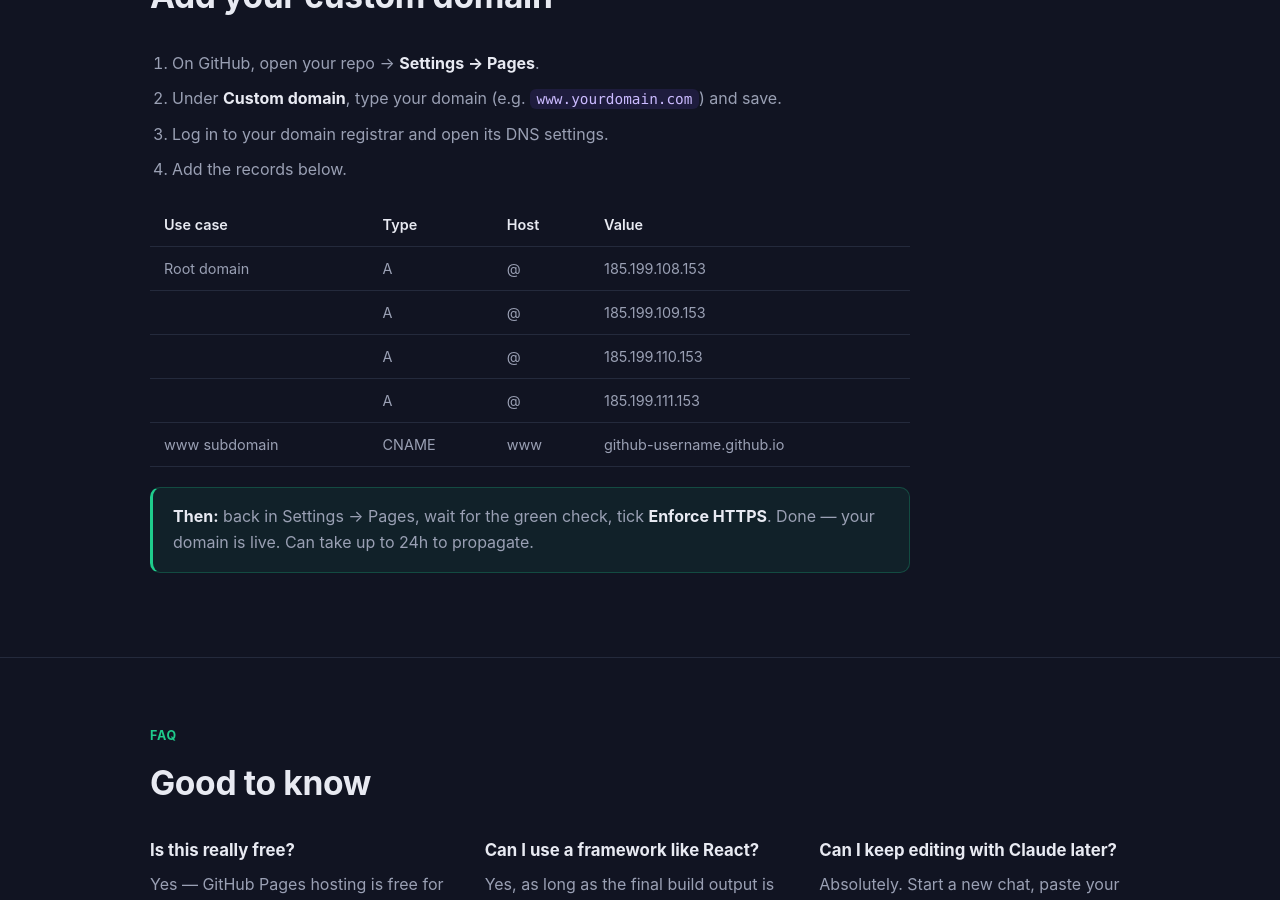
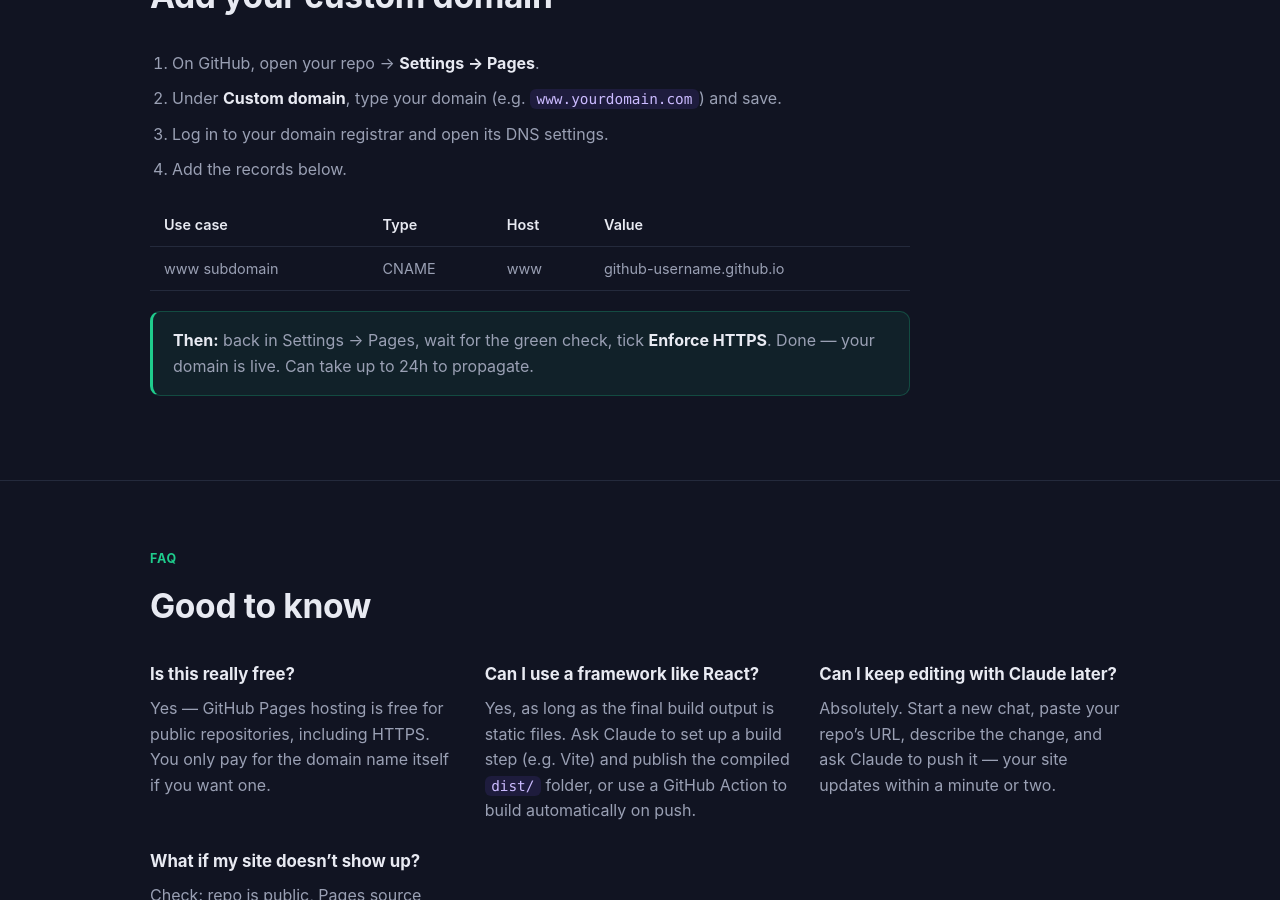
Before and after one commit to rolfrb/claude-github-pages-guide, a Jekyll site: the page built from index.md, in a window 1280 px wide and 900 px high, scrolled down 2225 px. Built offline with Jekyll 4.4.1, drawn with Linux system fonts in a browser that asks for light colours.

Commit message:
Remove root domain A records from DNS table, keep www CNAME
Co-Authored-By: Claude Sonnet 5.5 <noreply@anthropic.com>
Claude-Session: https://claude.ai/code/session_01AFMQ91v2gFkE5cdjutPweH

```diff
--- a/index.md
+++ b/index.md
@@ -45,10 +45,6 @@ Give it a minute or two and your site is live at `https://github-username.github
 
 | Use case | Type | Host | Value |
 |---|---|---|---|
-| Root domain | A | @ | 185.199.108.153 |
-|  | A | @ | 185.199.109.153 |
-|  | A | @ | 185.199.110.153 |
-|  | A | @ | 185.199.111.153 |
 | www subdomain | CNAME | www | github-username.github.io |
 
 > **Then:** back in Settings → Pages, wait for the green check, tick **Enforce HTTPS**. Done — your domain is live. Can take up to 24h to propagate.
```
